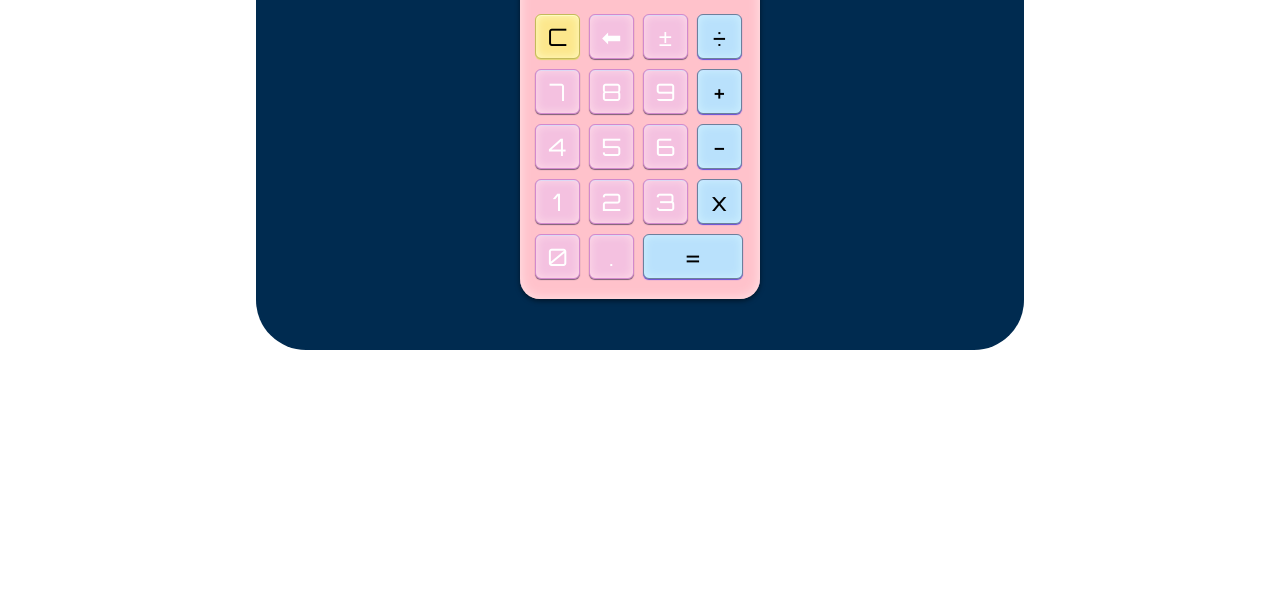
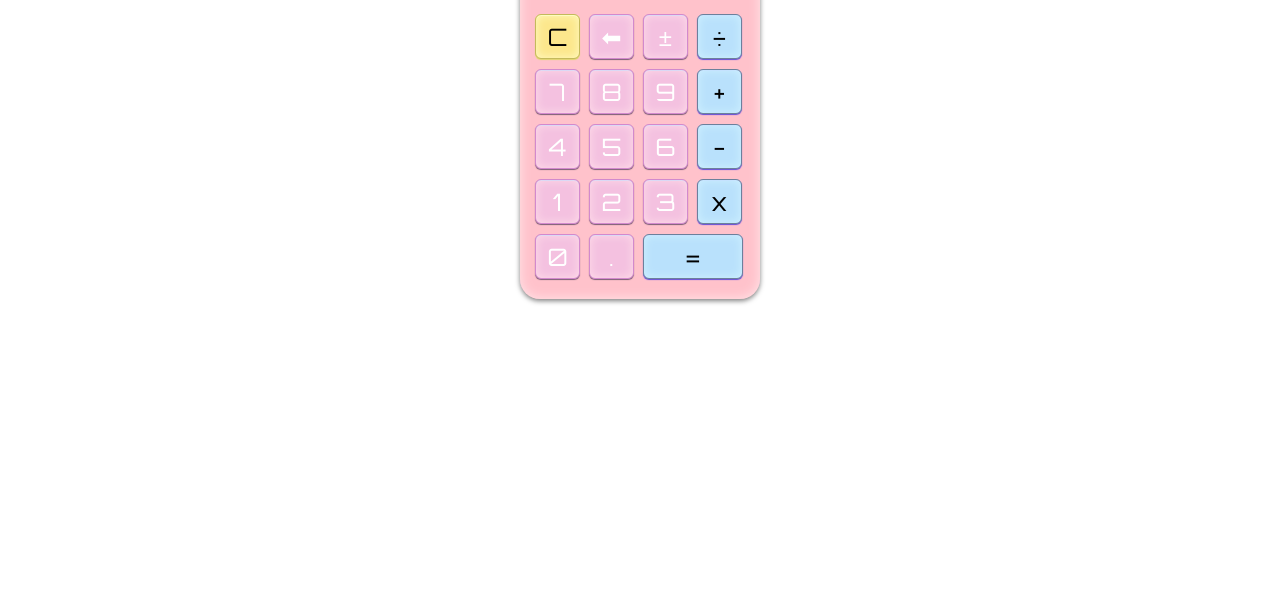
Before and after one commit to giuseppeoliveira/Calculator, a plain HTML site: page index.html in a window 1280 px wide. Shown: the part 202-800 px from the top of the page. Drawn offline with nearby package versions, Linux system fonts and the light colour scheme.

Commit message:
Color Fix

```diff
--- a/style.css
+++ b/style.css
@@ -74,7 +74,6 @@ input[type=number] {
 
   --primary-bg-color: #ffc2cb;
   --primary-txt-color: #ffffff;
-  --secondary-bg-color: #002b50;
   --secondary-txt-color: black;
 
   --screen-bg: #ffffff;
```
